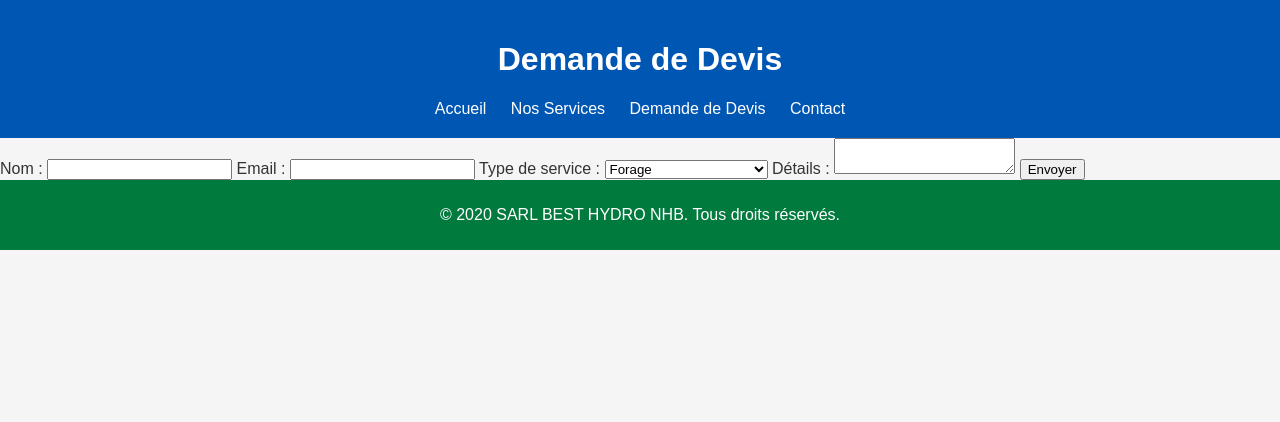
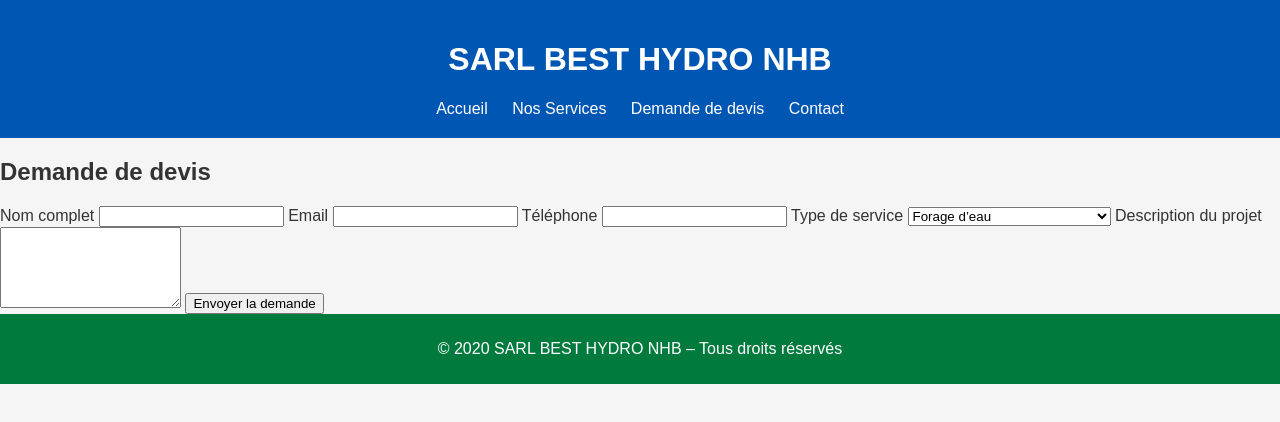
Before and after one commit to besthydro-hub/best-hydro-, a plain HTML site: page devis.html in a window 1280 px wide. Drawn offline with Linux system fonts and the light colour scheme.

Commit message:
Update devis.html for branding and form labels

```diff
--- a/devis.html
+++ b/devis.html
@@ -2,44 +2,54 @@
 <html lang="fr">
 <head>
     <meta charset="UTF-8">
+    <title>SARL BEST HYDRO NHB - Demande de devis</title>
     <meta name="viewport" content="width=device-width, initial-scale=1.0">
-    <title>Demande de Devis</title>
     <link rel="stylesheet" href="style.css">
 </head>
 <body>
+
 <header>
-        <h1>Demande de Devis</h1>
+    <h1>SARL BEST HYDRO NHB</h1>
     <nav>
         <a href="index.html">Accueil</a>
         <a href="services.html">Nos Services</a>
-            <a href="devis.html">Demande de Devis</a>
+        <a href="devis.html">Demande de devis</a>
         <a href="contact.html">Contact</a>
     </nav>
 </header>
 
 <main>
+    <section>
+        <h2>Demande de devis</h2>
+
         <form action="https://formspree.io/f/mnjjngng" method="POST">
-            <label>Nom :</label>
+            <label>Nom complet</label>
             <input type="text" name="nom" required>
 
-            <label>Email :</label>
+            <label>Email</label>
             <input type="email" name="email" required>
 
-            <label>Type de service :</label>
+            <label>Téléphone</label>
+            <input type="text" name="telephone" required>
+
+            <label>Type de service</label>
             <select name="service" required>
-                <option value="forage">Forage</option>
-                <option value="rehabilitation">Réhabilitation de forage</option>
+                <option>Forage d’eau</option>
+                <option>Réhabilitation de forage</option>
+                <option>Équipement électromécanique</option>
             </select>
 
-            <label>Détails :</label>
-            <textarea name="details" required></textarea>
+            <label>Description du projet</label>
+            <textarea name="message" rows="5" required></textarea>
 
-            <button type="submit">Envoyer</button>
+            <button type="submit">Envoyer la demande</button>
         </form>
+    </section>
 </main>
 
 <footer>
-        <p>&copy; 2020 SARL BEST HYDRO NHB. Tous droits réservés.</p>
+    <p>© 2020 SARL BEST HYDRO NHB – Tous droits réservés</p>
 </footer>
+
 </body>
 </html>
```
Lines whose indentation alone changed are shown as unchanged.
